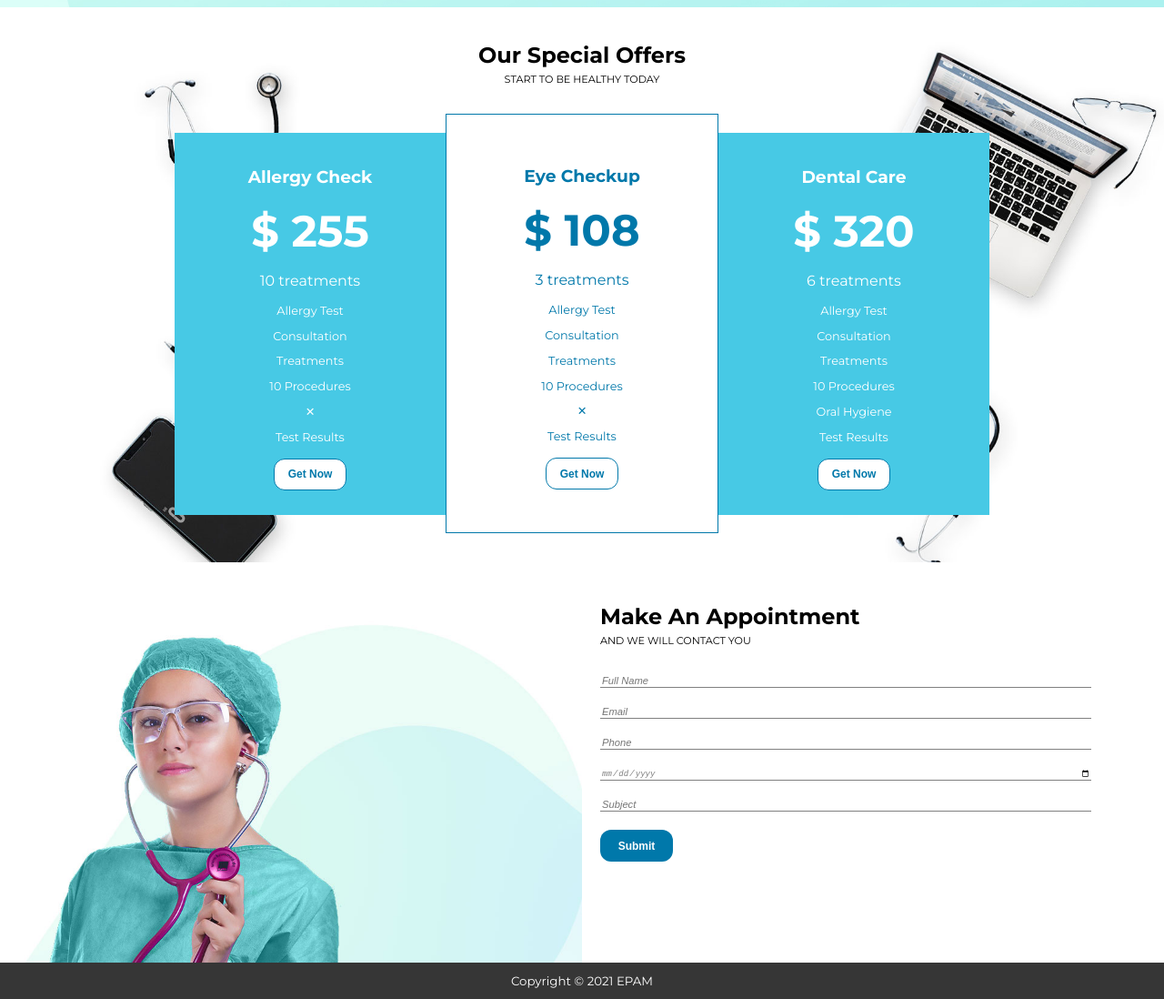
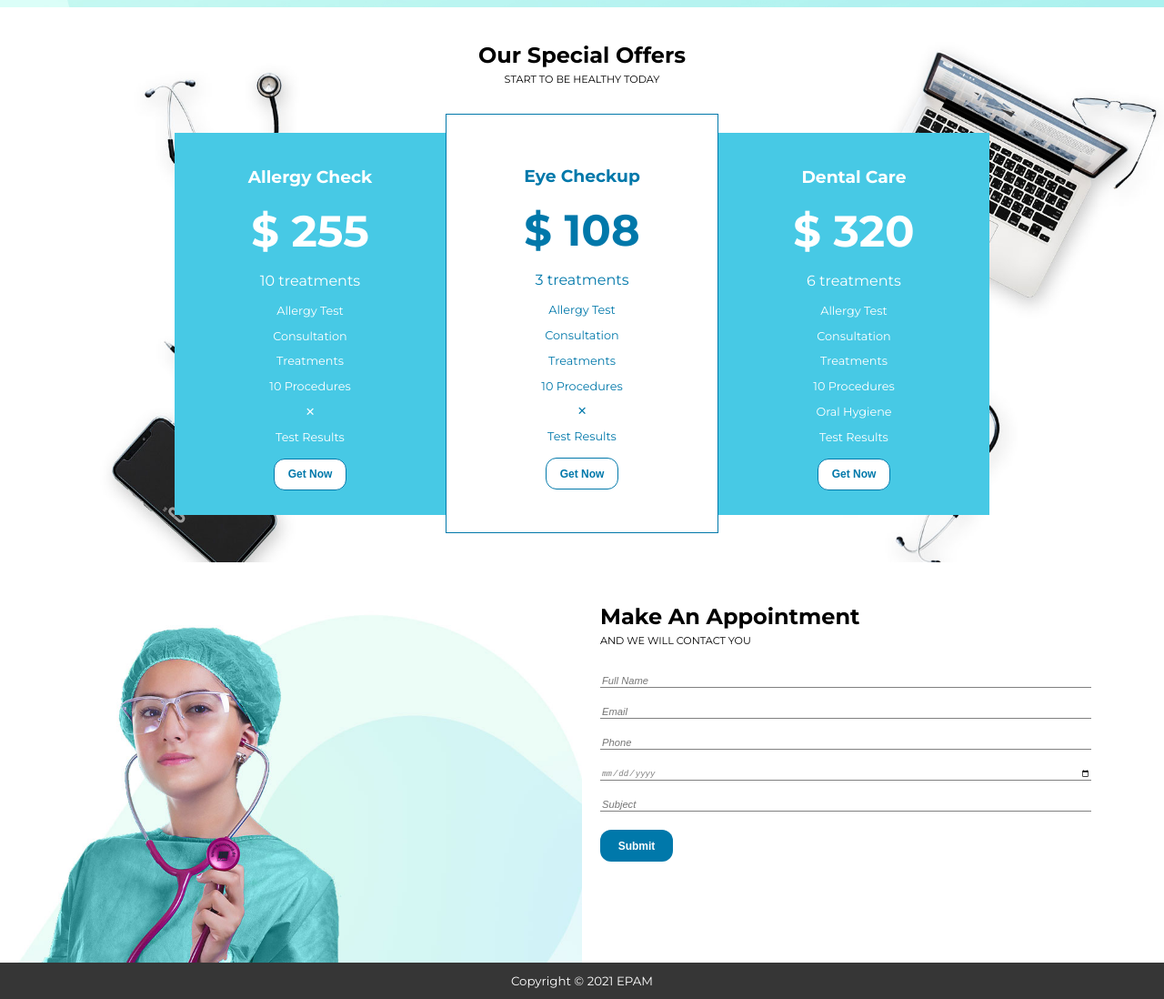
Before and after one commit to ChopYuriy/ITG1_HW5, a plain HTML site: page index.html in a window 1280 px wide. Shown: the part 1466-2564 px from the top of the page at 91% size. Drawn offline with Linux system fonts and the light colour scheme; files whose address does not match are found by name.

Commit message:
img heaight

```diff
--- a/css/style.css
+++ b/css/style.css
@@ -364,6 +364,7 @@ h1 {
   margin: 0;
   padding: 0;
   width: 50vw;
+  height: 35vw;
   background-position: center;
   object-fit: cover;
   background-size: auto;
```
